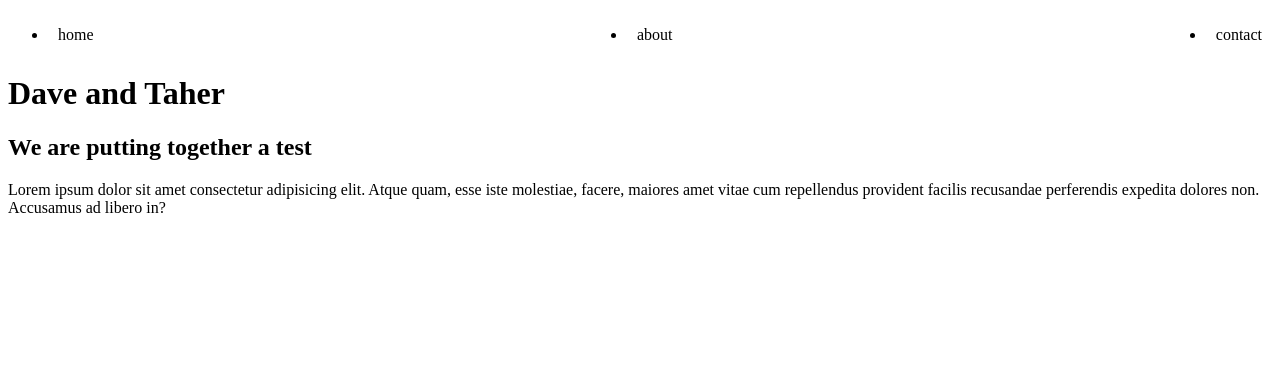
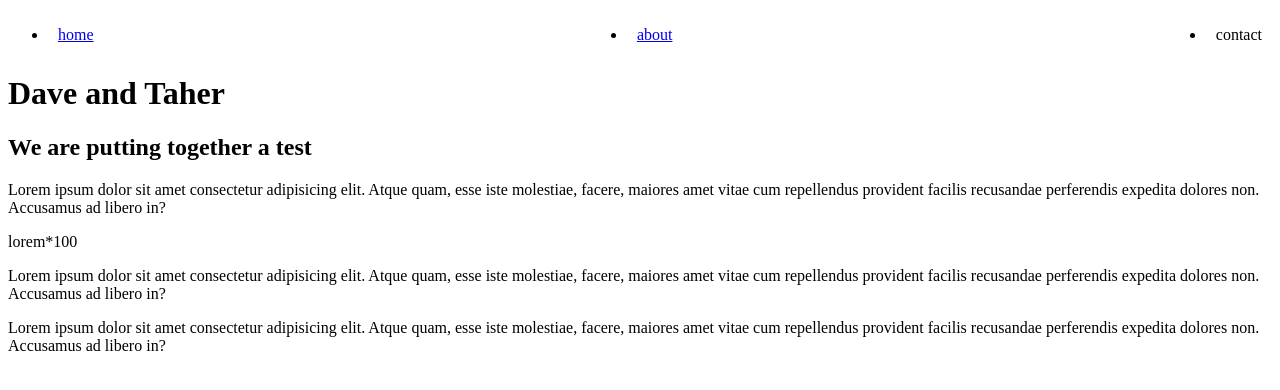
Before and after one commit to siddav83/dom-js, a plain HTML site: page index.html in a window 1280 px wide. Drawn offline with Linux system fonts and the light colour scheme.

Commit message:
added links

```diff
--- a/index.html
+++ b/index.html
@@ -11,15 +11,19 @@
 <body>
     <header>
         <ul>
-            <li>home</li>
-            <li>about</li>
+            <li><a href="#home">home</a></li>
+            <li><a href="#about">about</a></li>
             <li>contact</li>
         </ul>
     </header>
     <h1>Dave and Taher</h1>
     <h2>We are putting together a test</h2>
 
-        <p>Lorem ipsum dolor sit amet consectetur adipisicing elit. Atque quam, esse iste molestiae, facere, maiores amet vitae cum repellendus provident facilis recusandae perferendis expedita dolores non. Accusamus ad libero in?</p>
+        <p id="home"> Lorem ipsum dolor sit amet consectetur adipisicing elit. Atque quam, esse iste molestiae, facere, maiores amet vitae cum repellendus provident facilis recusandae perferendis expedita dolores non. Accusamus ad libero in?</p>
+        lorem*100
+        <p id="about"> Lorem ipsum dolor sit amet consectetur adipisicing elit. Atque quam, esse iste molestiae, facere, maiores amet vitae cum repellendus provident facilis recusandae perferendis expedita dolores non. Accusamus ad libero in?</p>
+        <p id="contact">Lorem ipsum dolor sit amet consectetur adipisicing elit. Atque quam, esse iste molestiae, facere, maiores amet vitae cum repellendus provident facilis recusandae perferendis expedita dolores non. Accusamus ad libero in?</p>
+
 
 </body>
 </html>
```
Also changed, not shown: style.css (line endings or trailing spaces).
